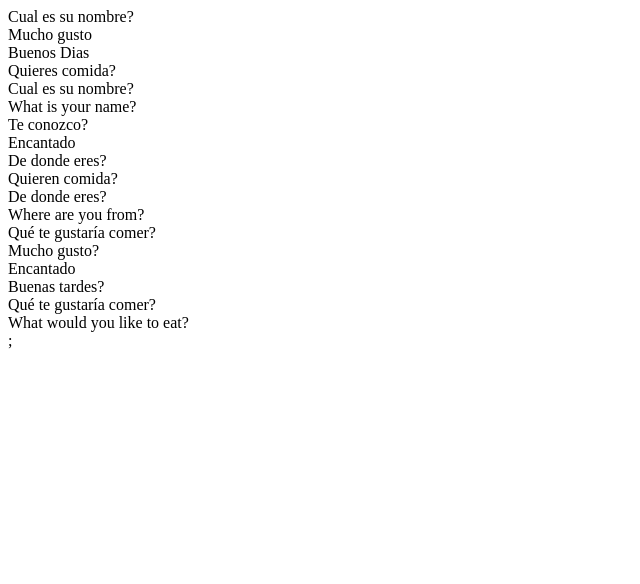
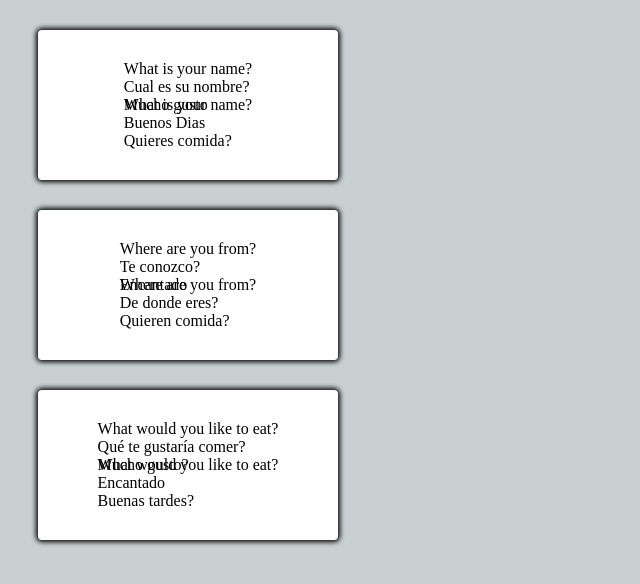
Before and after one commit to hughesmarissa/MiMaestraReactApp, a React (Create React App) app: page / in a window 1280 px wide. Shown: the top 584 px of the page, without its empty margins (0-640 px from the left). Built offline with nearby package versions, Linux system fonts and the light colour scheme.

Commit message:
Add styles for flashcard

```diff
--- a/src/App.js
+++ b/src/App.js
@@ -1,12 +1,13 @@
 import React, { useState } from 'react';
 import FlashcardList from './FlashcardList';
+import './app.css';
 
 function App() {
     const [flashcards, setFlashcards] = useState(SAMPLE_FLASHCARDS);
 
   return (
     <FlashcardList flashcards={flashcards} />
-  );
+  )
 }
 
 const SAMPLE_FLASHCARDS = [
--- a/src/Flashcard.js
+++ b/src/Flashcard.js
@@ -1,4 +1,4 @@
-import React,  { useState } from 'react'
+import React,  { useState } from 'react';
 
 export default function Flashcard({ flashcard }) {
     const [flip, setFlip] = useState(false);
@@ -9,7 +9,7 @@ export default function Flashcard({ flashcard }) {
             onClick={() => setFlip(!flip)}
         >
             <div className='front'>
-                {flashcard.quesiton}
+                {flashcard.question}
                 <div className='flashcard-options'>
                     {flashcard.options.map(option => {
                         return <div className='flashcard-option'>{option}</div>
--- a/src/FlashcardList.js
+++ b/src/FlashcardList.js
@@ -3,10 +3,10 @@ import Flashcard from './Flashcard';
 
 export default function FlashcardList({ flashcards }) {
     return (
-        <div className='card-grid'>
+        <div className="card-grid">
             {flashcards.map(flashcard => {
                 return <Flashcard flashcard={flashcard} key={flashcard.id} />
-            })};
+            })}
         </div>
     )
 }
--- /dev/null
+++ b/src/app.css
@@ -0,0 +1,34 @@
+body {
+    background-color: #C8D0D2;
+}
+
+.card {
+    display: flex;
+    justify-content: center;
+    align-items: center;
+    position: relative;
+    border-radius: .25rem;
+    box-shadow: 0 0 5px 2px rgba(0, 0, .3);
+    height: 150px;
+    width: 300px;
+    transform-style: preserve-3d;
+    transition: 1000ms;
+    background-color: white;
+    margin: 30px;
+    transform: perspective(1000px) rotateY(var(--rotate-y, 0));
+}
+
+.card.flip {
+    --rotate-y: 180deg;
+}
+
+.card .front,
+.card .back {
+    position: absolute;
+    padding: 1rem;
+    backface-visibility: hidden;
+}
+
+.card .back {
+    transform: rotateY(180deg);
+}
```
